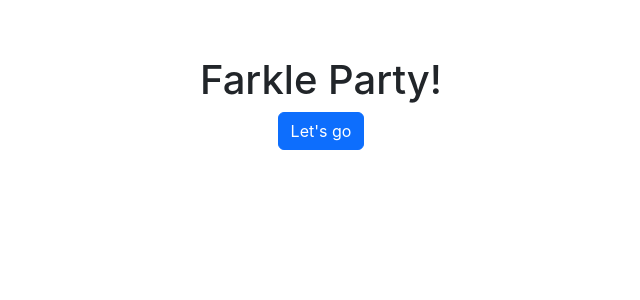
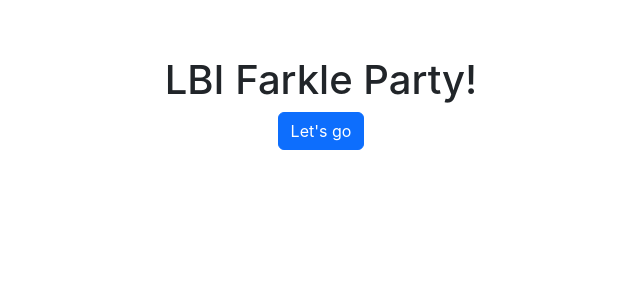
Before and after one commit to jkclark/Farkel, a React (Create React App) app in the folder farkel-score-ui/: page / in a window 1280 px wide. Shown: the top 300 px of the page, without its empty margins (319-959 px from the left). Built offline with nearby package versions, Linux system fonts and the light colour scheme; the HTML template or start-up script is replaced by a standard one.

Commit message:
Updated page title and welcome message.

```diff
--- a/farkel-score-ui/public/index.html
+++ b/farkel-score-ui/public/index.html
@@ -24,7 +24,7 @@
       work correctly both with client-side routing and a non-root public URL.
       Learn how to configure a non-root public URL by running `npm run build`.
     -->
-    <title>React App</title>
+    <title>Farkle Score</title>
   </head>
   <body>
     <noscript>You need to enable JavaScript to run this app.</noscript>
--- a/farkel-score-ui/src/components/welcome.js
+++ b/farkel-score-ui/src/components/welcome.js
@@ -12,7 +12,7 @@ function Welcome() {
   return (
     <Container id="welcome">
       <div id="welcome-stack">
-        <h1>Farkle Party!</h1>
+        <h1>LBI Farkle Party!</h1>
         <Button id="start-button" onClick={startGame}>
           Let's go
         </Button>
```
